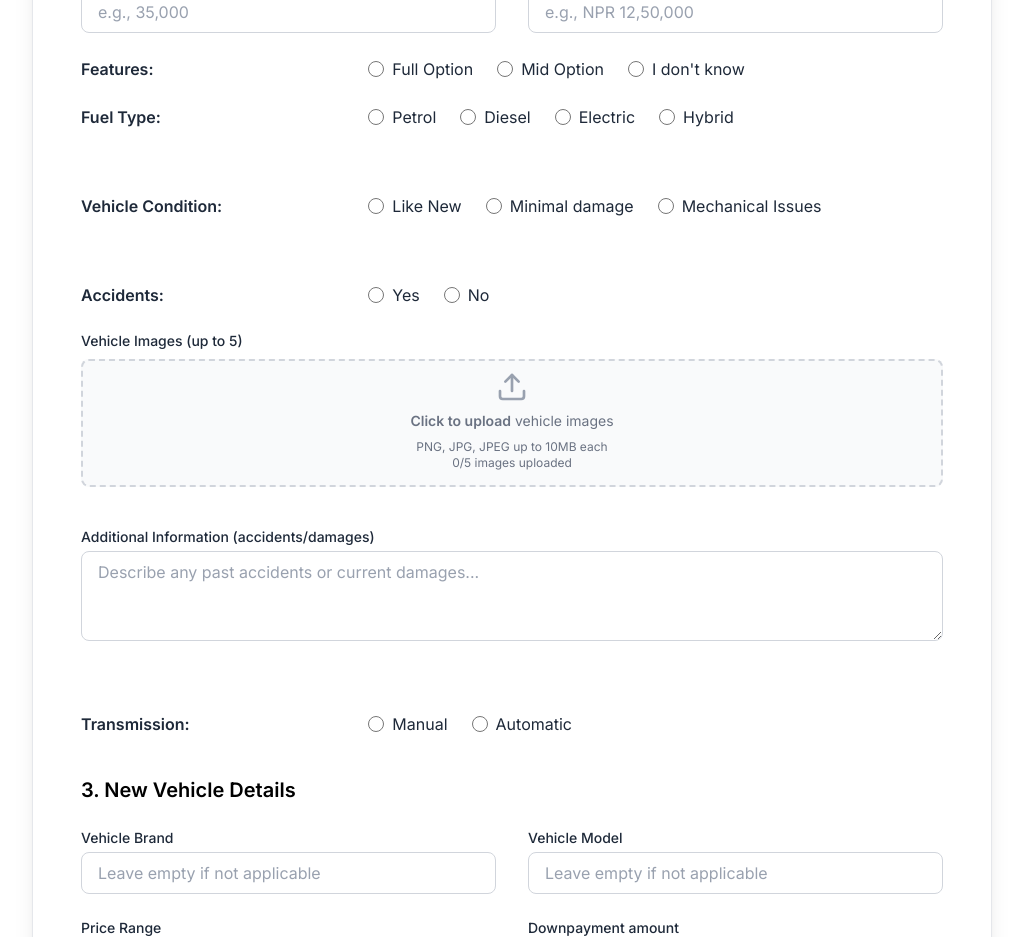
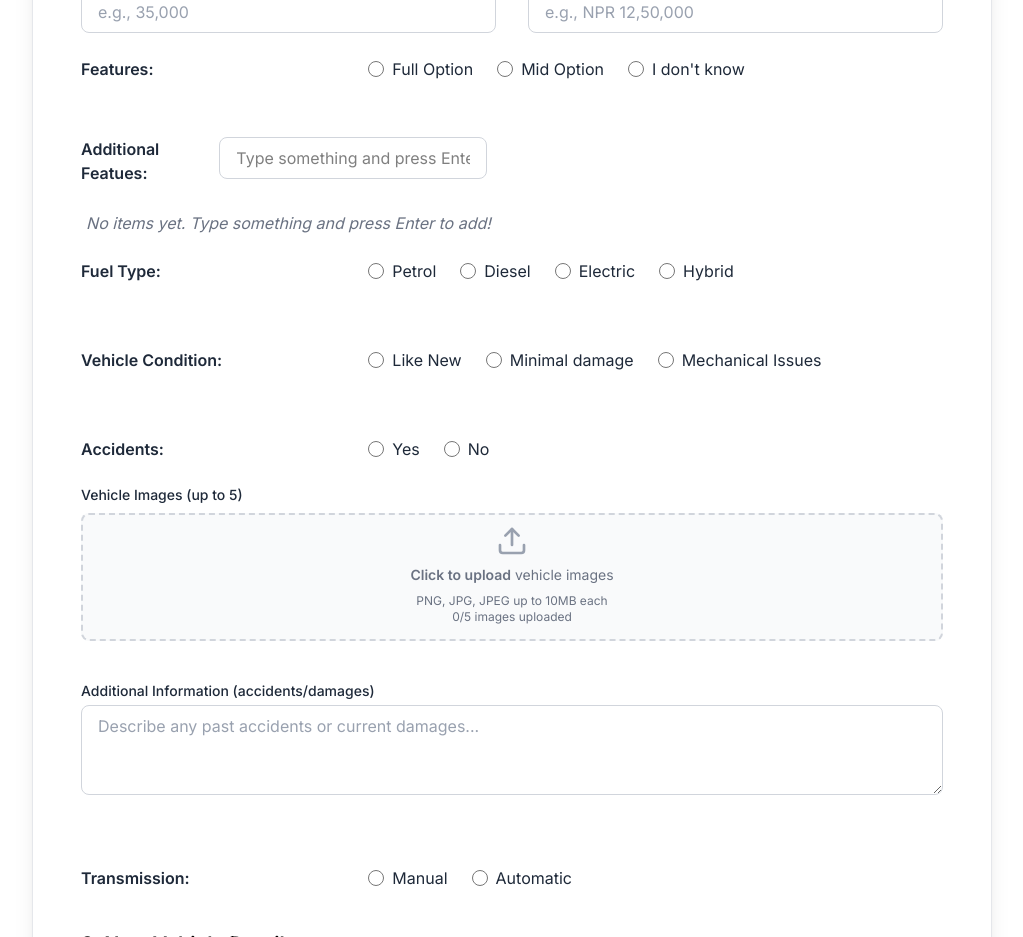
Before and after one commit to Noozey/motor, a Next.js app: page /exchange in a window 1280 px wide. Shown: the part 980-1917 px from the top of the page, without its empty margins (128-1151 px from the left). Built offline with nearby package versions, Linux system fonts and the light colour scheme.

Commit message:
Additional feature and image validation

```diff
--- a/app/exchange/page.tsx
+++ b/app/exchange/page.tsx
@@ -13,7 +13,7 @@ import SubmitPortal from "@/components/SubmitPortal";
 import Image from "next/image";
 import { FaCheckCircle } from "react-icons/fa";
 import { useExchangeStore } from "@/store/useExchangeStore";
-import { Upload } from "lucide-react";
+import { Upload, X } from "lucide-react";
 
 interface OptionType {
   value: string;
@@ -291,6 +291,20 @@ const initialFormState: FormDataState = {
 };
 
 const ImageUpload = () => {
+  const [images, setImages] = useState<File[]>([]);
+
+  const handleImageChange = (e: React.ChangeEvent<HTMLInputElement>) => {
+    const selectedFiles = Array.from(e.target.files || []);
+    const totalImages = images.length + selectedFiles.length;
+
+    if (totalImages > 5) {
+      alert("You can only upload up to 5 images.");
+      return;
+    }
+
+    setImages((prevImages) => [...prevImages, ...selectedFiles]);
+  };
+
   return (
     <div className="md:col-span-2">
       <label className="block text-sm font-medium text-gray-800 mb-2">
@@ -311,7 +325,9 @@ const ImageUpload = () => {
             <p className="text-xs text-gray-500">
               PNG, JPG, JPEG up to 10MB each
             </p>
-            <p className="text-xs text-gray-500">0/5 images uploaded</p>
+            <p className="text-xs text-gray-500">
+              {images.length}/5 images uploaded
+            </p>
           </div>
           <input
             id="image-upload"
@@ -319,12 +335,85 @@ const ImageUpload = () => {
             multiple
             accept="image/*"
             className="hidden"
+            onChange={handleImageChange}
           />
         </label>
       </div>
     </div>
   );
 };
+
+function InputWithDelete() {
+  const [inputValue, setInputValue] = useState("");
+  const [items, setItems] = useState<{ id: number; text: string }[]>([]);
+  console.log("Items before adding:", items);
+
+  const handleKeyDown = () => {
+    if (inputValue.trim() === "") return;
+    console.log("Input value:", inputValue);
+    setItems((prevItems) => [
+      ...prevItems,
+      { id: Date.now(), text: inputValue.trim() },
+    ]);
+    setInputValue("");
+  };
+
+  const deleteItem = (id: number) => {
+    setItems(items.filter((item) => item.id !== id));
+  };
+
+  return (
+    <div className="w-full mt-8 bg-white flex-col items-center justify-center">
+      <div className="flex">
+        <h2 className="text-base font-semibold text-gray-800 md:w-1/3">
+          Additional Featues:
+        </h2>
+
+        <div className="mb-4">
+          <input
+            type="text"
+            value={inputValue}
+            onChange={(e) => {
+              setInputValue(e.target.value);
+            }}
+            onKeyDown={(e) => {
+              if (e.key === "Enter") {
+                e.preventDefault();
+                handleKeyDown();
+              }
+            }}
+            placeholder="Type something and press Enter..."
+            className="w-full px-4 py-2 border border-gray-300 rounded-lg focus:outline-none focus:ring-2 focus:ring-blue-500 focus:border-transparent"
+          />
+        </div>
+      </div>
+
+      <div className="flex gap-2 flex-wrap">
+        {items.map((item) => (
+          <div
+            key={item.id}
+            className="flex items-center justify-between bg-gray-50 p-1 rounded-lg border w-fit"
+          >
+            <span className="text-gray-700 flex-1">{item.text}</span>
+            <button
+              onClick={() => deleteItem(item.id)}
+              className="ml-3 p-1 text-red-500 hover:text-red-700 hover:bg-red-50 rounded-full transition-colors"
+              aria-label="Delete item"
+            >
+              <X size={16} />
+            </button>
+          </div>
+        ))}
+      </div>
+
+      {items.length === 0 && (
+        <p className="text-gray-500 text-center mt-4 italic">
+          No items yet. Type something and press Enter to add!
+        </p>
+      )}
+    </div>
+  );
+}
 
 const VehicleValuationForm: FC = () => {
   const {
@@ -618,6 +707,7 @@ const VehicleValuationForm: FC = () => {
                   selectedValue={formData.features}
                   onChange={handleChange}
                 />
+                <InputWithDelete />
                 <RadioGroup
                   label="Fuel Type:"
                   name="fuelType"
```
